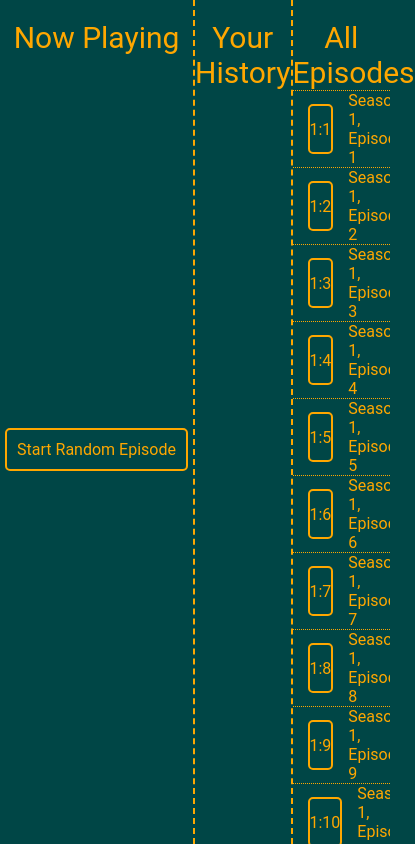
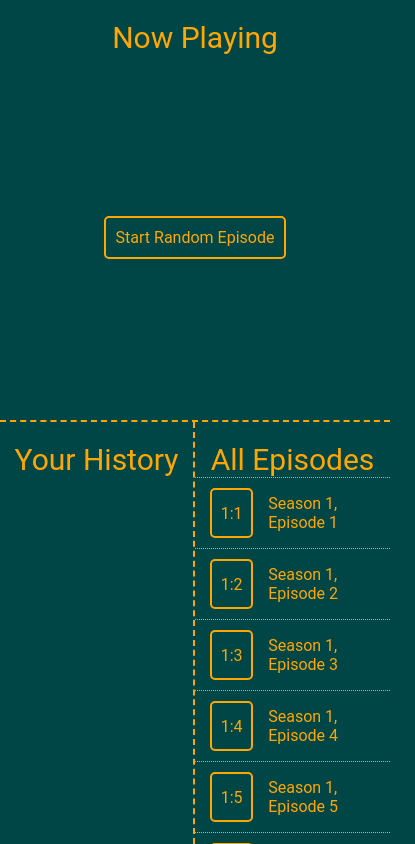
Before and after one commit to subu28/random-km, a plain HTML site: page index.html in a window 390 px wide. Shown: the whole page, 415 px wide, since content can reach past the window. Drawn offline with Linux system fonts and the light colour scheme.

Commit message:
make responsive

```diff
--- a/style.css
+++ b/style.css
@@ -97,3 +97,21 @@ body {
   border-radius: 20px;
   margin-bottom: 30px;
 }
+
+@media (max-width:600px)  {
+  .maindiv {
+    flex-wrap: wrap;
+  }
+
+  .nowplaying {
+    width: 100vw;
+    height: 50vh;
+    border-right: none;
+    border-bottom: 2px dashed;
+  }
+
+  .history, .fulllist {
+    width: 50vw;
+    height: 50vh;
+  }
+}
```
